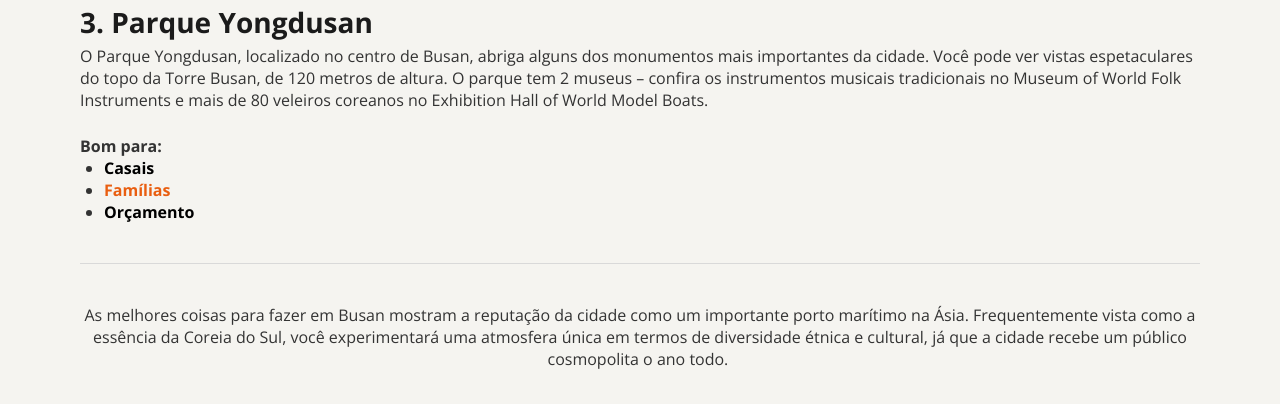
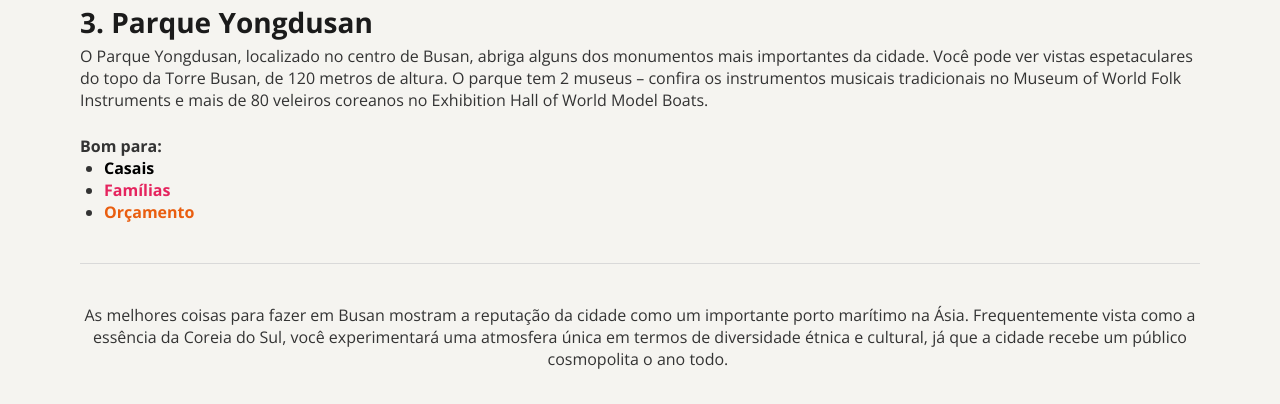
Before and after one commit to gabiiadcs/locias-turisticos50.0, a plain HTML site: page index.html in a window 1280 px wide. Shown: the part 2800-3204 px from the top of the page. Drawn offline with nearby package versions, Linux system fonts and the light colour scheme.

Commit message:
inicio das estilizações do arquivo page.css

```diff
--- a/styles/page.css
+++ b/styles/page.css
@@ -65,7 +65,7 @@
                   color: var(--accent-pink);
                 }
 
-                 li:nth-of-type(2) {
+                 li:nth-of-type(3) {
                     color: var(--accent-orange);
                 }
             }
```
